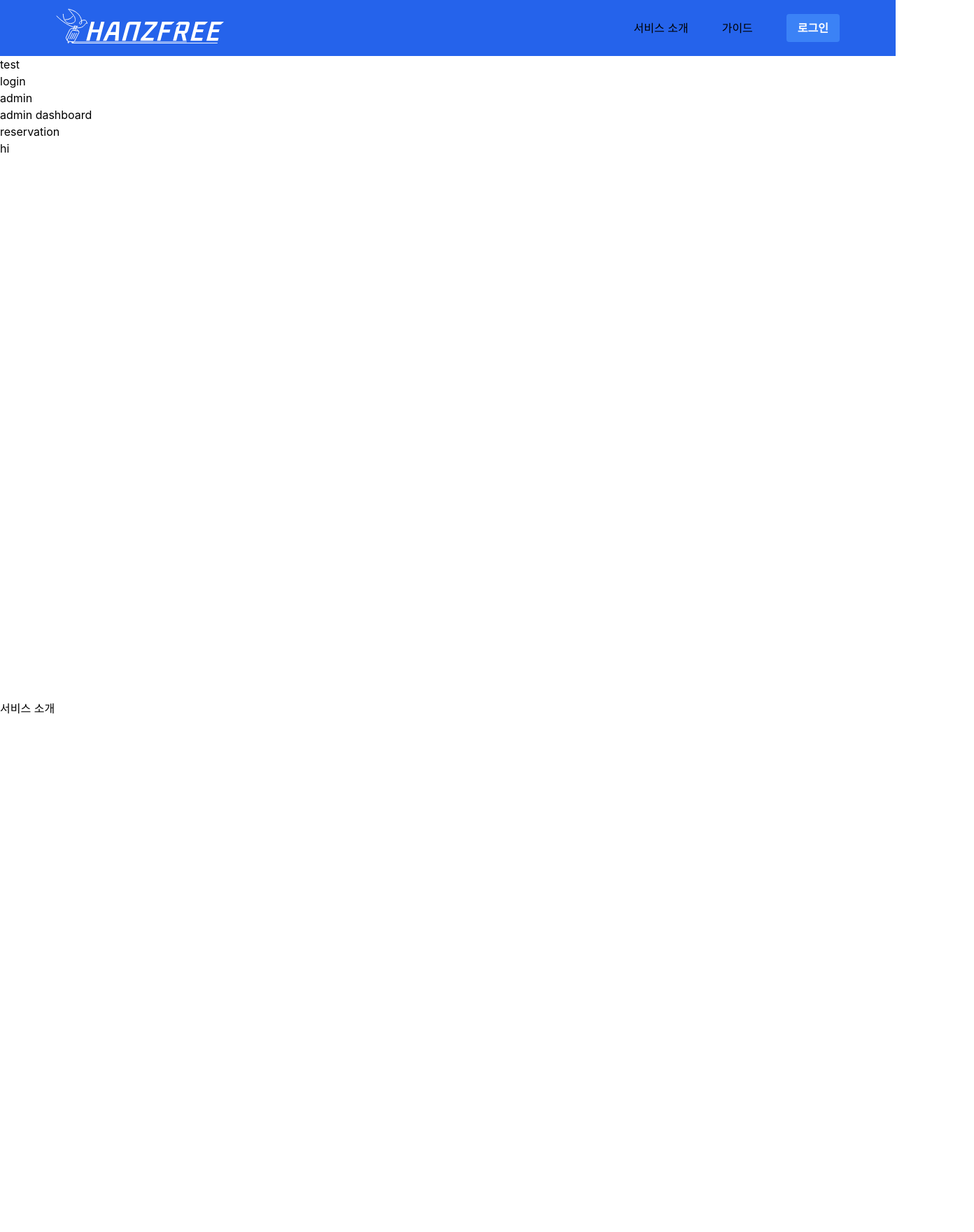
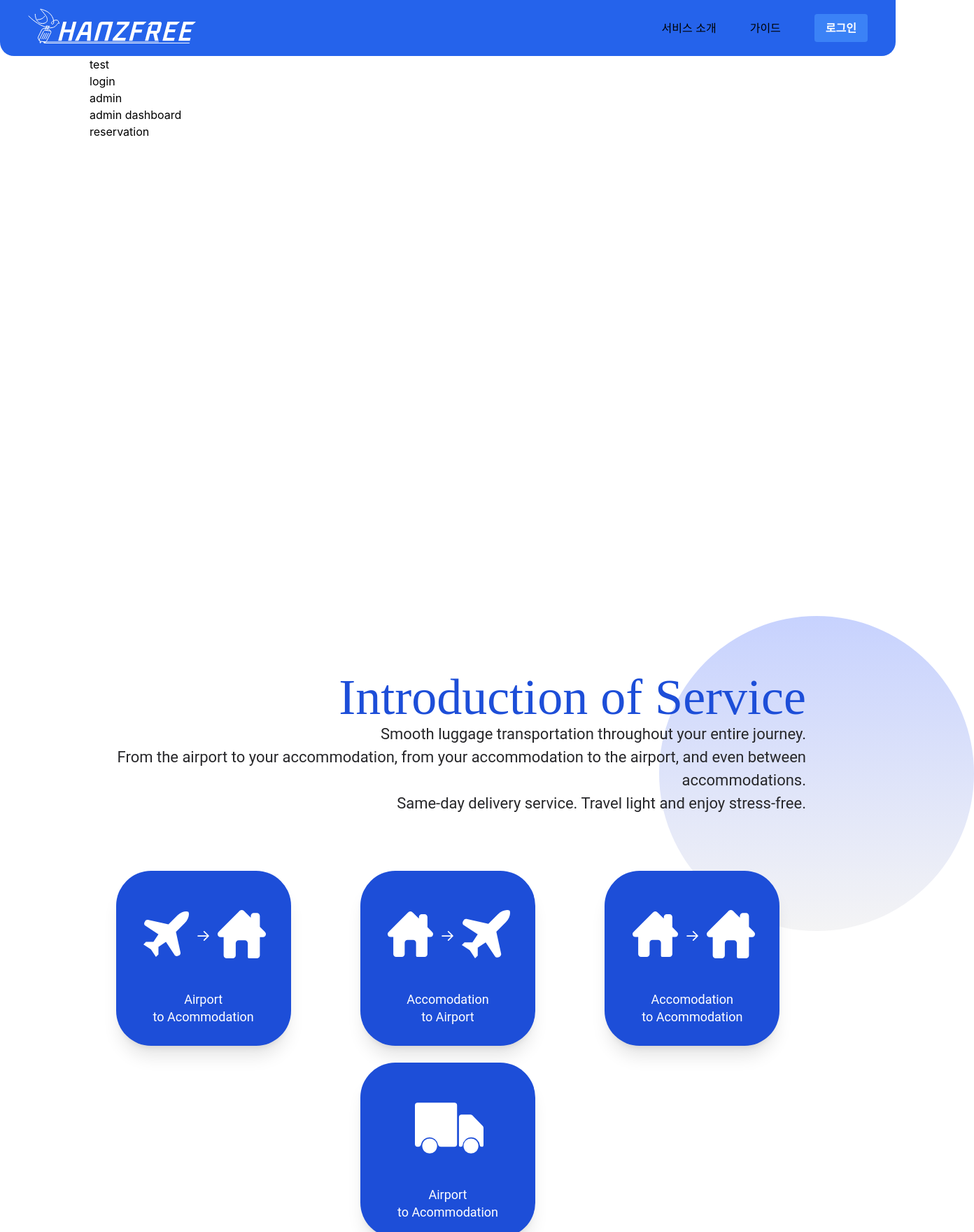
Before and after one commit to pepperdad/hanzfree-web, a Next.js app: page / in a window 1280 px wide. Shown: the top 1760 px of the page at 70% size, 1392 px wide, since content can reach past the window. Built offline with nearby package versions, Linux system fonts and the light colour scheme; no server answers.

Commit message:
feat: add section

```diff
--- a/src/main/components/Page.tsx
+++ b/src/main/components/Page.tsx
@@ -1,47 +1,18 @@
 import React from 'react';
 
-import Link from 'next/link';
+import Section1 from './Section1';
+import Section2 from './Section2';
+import Section3 from './Section3';
 
 const Page = () => {
   return (
-    <div>
-      <div>
-        <ol>
-          <li>
-            <Link href='/test'>
-              <button>test</button>
-            </Link>
-          </li>
-          <li>
-            <Link href='/login'>
-              <button>login</button>
-            </Link>
-          </li>
-          <li>
-            <Link href='/admin'>
-              <button>admin</button>
-            </Link>
-          </li>
-          <li>
-            <Link href='/admin/dashboard'>
-              <button>admin dashboard</button>
-            </Link>
-          </li>
-
-          <li>
-            <Link href='/reservation'>
-              <button>reservation</button>
-            </Link>
-          </li>
-        </ol>
+    <div className='flex justify-center'>
+      <div className='w-4/5 flex-col'>
+        <Section1 />
+        <Section2 />
+        <Section3 />
       </div>
-      <div className='w-screen h-screen'>hi</div>
-      <div id='section1' className='w-screen h-screen'>
-        서비스 소개
-      </div>
-      <div id='section2' className='w-screen h-screen'>
-        가이드
-      </div>
+      {/* <div className='w-screen h-screen'>hi</div> */}
     </div>
   );
 };
--- /dev/null
+++ b/src/main/components/Section1.tsx
@@ -0,0 +1,40 @@
+import React from 'react';
+
+import Link from 'next/link';
+
+const Section1 = () => {
+  return (
+    <div id='section1' className='h-screen'>
+      <ol>
+        <li>
+          <Link href='/test'>
+            <button>test</button>
+          </Link>
+        </li>
+        <li>
+          <Link href='/login'>
+            <button>login</button>
+          </Link>
+        </li>
+        <li>
+          <Link href='/admin'>
+            <button>admin</button>
+          </Link>
+        </li>
+        <li>
+          <Link href='/admin/dashboard'>
+            <button>admin dashboard</button>
+          </Link>
+        </li>
+
+        <li>
+          <Link href='/reservation'>
+            <button>reservation</button>
+          </Link>
+        </li>
+      </ol>
+    </div>
+  );
+};
+
+export default Section1;
--- /dev/null
+++ b/src/main/components/Section2.tsx
@@ -0,0 +1,96 @@
+import React from 'react';
+
+import Image from 'next/image';
+
+const Section2 = () => {
+  return (
+    <div id='section2' className='min-h-screen relative'>
+      <div className='w-[450px] h-[450px] bg-gradient-to-b from-indigo-200 to-zinc-100 rounded-full absolute -right-60 -z-20' />
+
+      <div className="text-blue-700 text-7xl font-medium font-['Hind'] relative top-20 text-right">
+        Introduction of Service
+      </div>
+
+      <div className="text-right text-zinc-800 text-[22px] font-normal font-['Roboto'] relative top-20 pb-40">
+        Smooth luggage transportation throughout your entire journey. <br />
+        From the airport to your accommodation, from your accommodation to the airport, and even
+        between accommodations. <br />
+        Same-day delivery service. Travel light and enjoy stress-free.
+      </div>
+
+      <div className='flex flex-wrap gap-6 pb-4'>
+        <div className='w-[250px] h-[250px] bg-blue-700 rounded-[50px] shadow-xl flex-col m-auto'>
+          <div className='pl-4 flex-center pt-14 pb-10 gap-3'>
+            <span>
+              <Image src='/assets/airplane.svg' width={65} height={65} />
+            </span>
+            <span>
+              <Image src='/assets/arrow.svg' width={17} height={14} />
+            </span>
+            <span>
+              <Image src='/assets/home.svg' width={69} height={69} />
+            </span>
+            <div />
+          </div>
+          <div className="text-center text-white text-lg font-normal font-['Roboto'] leading-[25.20px]">
+            Airport <br />
+            to Acommodation
+          </div>
+        </div>
+
+        <div className='w-[250px] h-[250px] bg-blue-700 rounded-[50px] shadow-xl flex-col m-auto'>
+          <div className='pl-4 flex-center pt-14 pb-10 gap-3'>
+            <span>
+              <Image src='/assets/home.svg' width={65} height={65} />
+            </span>
+            <span>
+              <Image src='/assets/arrow.svg' width={17} height={14} />
+            </span>
+            <span>
+              <Image src='/assets/airplane.svg' width={69} height={69} />
+            </span>
+            <div />
+          </div>
+          <div className="text-center text-white text-lg font-normal font-['Roboto'] leading-[25.20px]">
+            Accomodation <br />
+            to Airport
+          </div>
+        </div>
+
+        <div className='w-[250px] h-[250px] bg-blue-700 rounded-[50px] shadow-xl flex-col m-auto'>
+          <div className='pl-4 flex-center pt-14 pb-10 gap-3'>
+            <span>
+              <Image src='/assets/home.svg' width={65} height={65} />
+            </span>
+            <span>
+              <Image src='/assets/arrow.svg' width={17} height={14} />
+            </span>
+            <span>
+              <Image src='/assets/home.svg' width={69} height={69} />
+            </span>
+            <div />
+          </div>
+          <div className="text-center text-white text-lg font-normal font-['Roboto'] leading-[25.20px]">
+            Accomodation <br />
+            to Acommodation
+          </div>
+        </div>
+
+        <div className='w-[250px] h-[250px] bg-blue-700 rounded-[50px] shadow-xl flex-col m-auto'>
+          <div className='pl-4 flex-center pt-14 pb-10 gap-3'>
+            <span>
+              <Image src='/assets/car.svg' width={98} height={74} />
+            </span>
+            <div />
+          </div>
+          <div className="text-center text-white text-lg font-normal font-['Roboto'] leading-[25.20px]">
+            Airport <br />
+            to Acommodation
+          </div>
+        </div>
+      </div>
+    </div>
+  );
+};
+
+export default Section2;
--- /dev/null
+++ b/src/main/components/Section3.tsx
@@ -0,0 +1,23 @@
+import React from 'react';
+
+const Section3 = () => {
+  return (
+    <div id='section3' className='h-screen'>
+      가이드
+      {/* <div className='w-[1362.20px] h-[310.20px] relative'>
+        <div className='w-[253.28px] h-[253.28px] left-[1052px] top-[65.55px]  bg-gradient-to-b from-indigo-200 to-zinc-100 rounded-full shadow' />
+        <div className='w-[1257px] h-[110.38px] left-0 top-[102px]'>
+          <div className='w-[100px] h-[110.38px] left-[1157px] top-0' />
+          <div className='w-[1174px] h-[98px] left-0 top-[7px] '>
+            <div className="w-[956px] left-[218px] top-0 text-blue-700 text-[35px] font-normal font-['Roboto'] leading-[49px]">
+              Before the trip, <br />
+              entrust your luggage and enjoy a comfortable journey
+            </div>
+          </div>
+        </div>
+      </div> */}
+    </div>
+  );
+};
+
+export default Section3;
--- a/src/shared/components/header/components/index.tsx
+++ b/src/shared/components/header/components/index.tsx
@@ -1,7 +1,6 @@
 // 헤더 컴포넌트
 
 import Image from 'next/image';
-import Link from 'next/link';
 import { useRouter } from 'next/router';
 
 import Instance from '@pages/api/config';
@@ -36,26 +35,22 @@ const Header = ({ headerData }: any) => {
 
   return (
     <div className='pb-20'>
-      <header className='fixed top-0 left-0 right-0 flex items-center justify-between px-20 py-2 bg-blue-600 duration-500 ease-in-out h-20'>
+      <header className='fixed top-0 left-0 right-0 flex items-center justify-between px-10 py-2 bg-blue-600 duration-500 ease-in-out h-20 rounded-bl-[20px] rounded-br-[20px] z-50'>
         <div className='flex items-center cursor-pointer'>
-          <Link href='/'>
-            <a>
-              <Image src='/logo.svg' alt='Catcher Logo' width={240} height={50} />
-            </a>
-          </Link>
+          <button onClick={() => scrollToSection('section1')}>
+            <Image src='/logo.svg' alt='hanzfree Logo' width={240} height={50} />
+          </button>
         </div>
         <div className='gap-12 flex-center'>
-          <button onClick={() => scrollToSection('section1')}>서비스 소개</button>
-          {/* <Link href='#introduce'>
-            <a>
-              <button>메뉴1</button>
-            </a>
-          </Link> */}
-          <button onClick={() => scrollToSection('section2')}>가이드</button>
+          <button onClick={() => scrollToSection('section2')}>서비스 소개</button>
+          <button onClick={() => scrollToSection('section3')}>가이드</button>
 
           {headerData ? (
             <>
-              <div>{headerData?.email}</div>
+              <div>
+                {headerData?.firstName}
+                {headerData?.lastName}
+              </div>
               <Button onClick={handleLogout}>로그아웃</Button>
             </>
           ) : (
```
